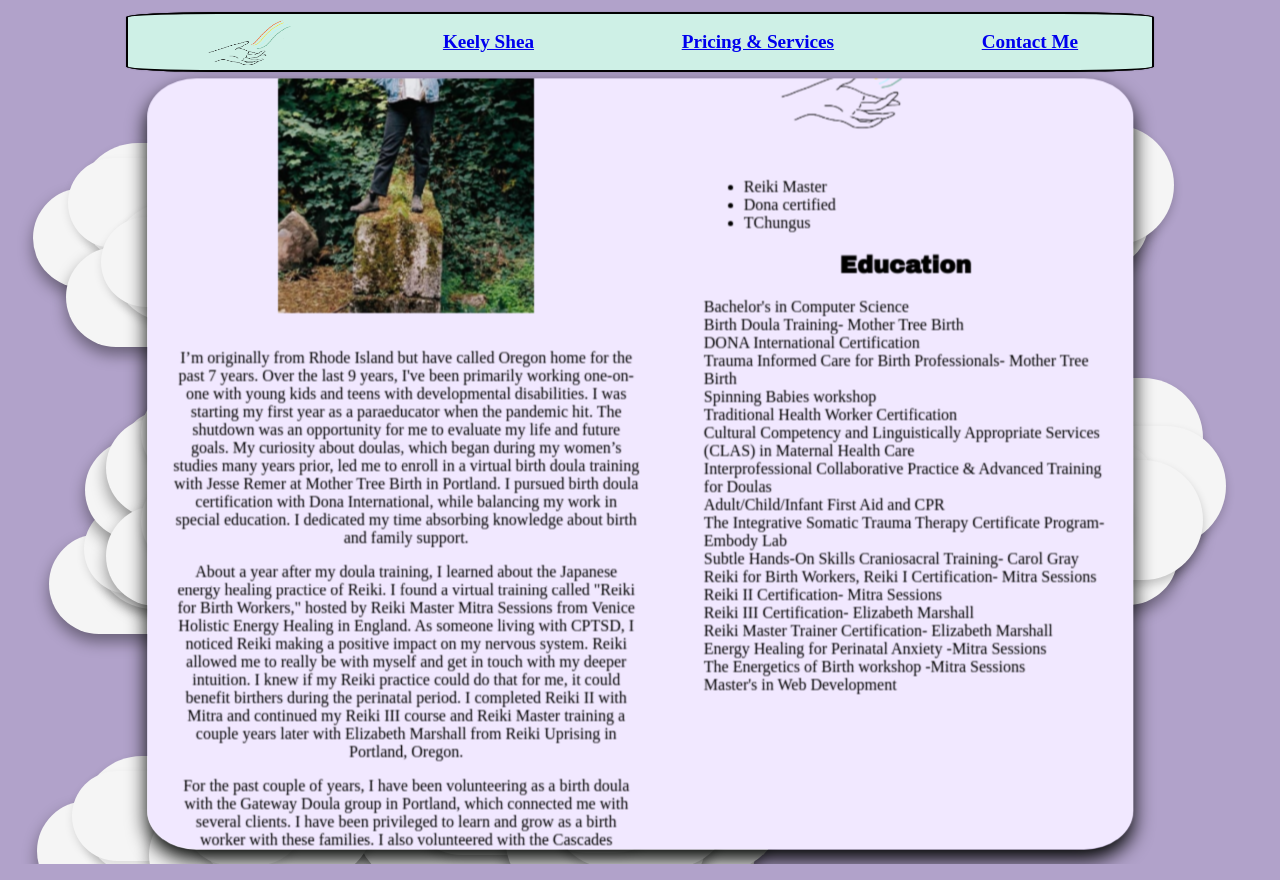
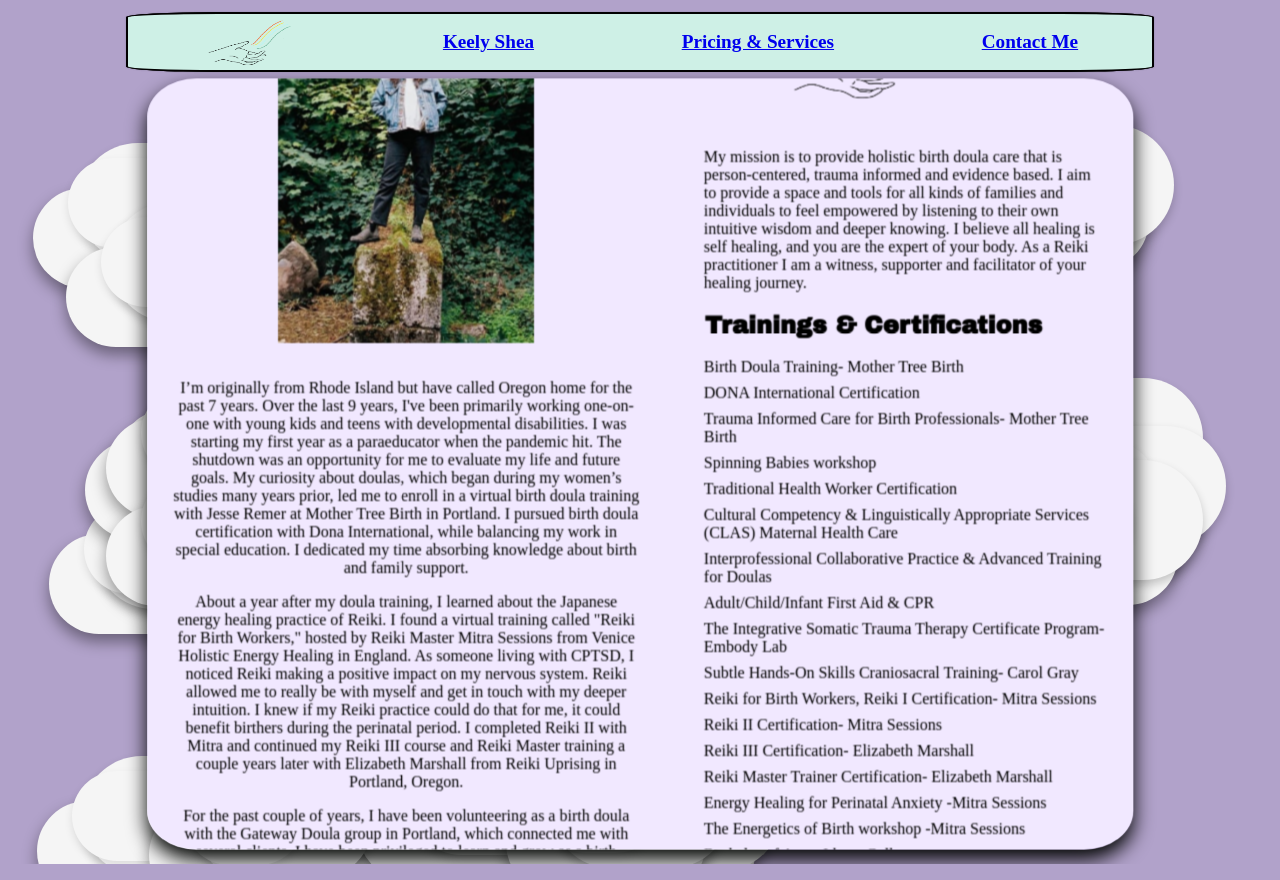
Before and after one commit to Zacharyjsultan/KSS-50, a React (Create React App) app: page / in a window 1280 px wide. Built offline with nearby package versions, Linux system fonts and the light colour scheme; a web font is replaced by a local one.

Commit message:
surgery time

```diff
--- a/src/Components/About.css
+++ b/src/Components/About.css
@@ -177,3 +177,9 @@
   align-items: center;
   justify-content: center;
 }
+
+.training-list li {
+  list-style: none;
+  padding: 0;
+  margin-bottom: 1vh;
+}
--- a/src/Components/About.jsx
+++ b/src/Components/About.jsx
@@ -14,6 +14,7 @@ export default function About() {
             <h1 className="about-title">About Me</h1>
             <div className="about-content">
               <div className="about-left">
+                <h3 className="about-name">Keely Shea</h3>
                 <img
                   className="about-image"
                   src={process.env.PUBLIC_URL + "/2keely2.jpeg"}
@@ -80,20 +81,23 @@ export default function About() {
               </div>
 
               <div className="about-right">
+                <h2 className="education-title">My Mission</h2>
+                <img className="logo-2" src="/keelylogo.png" alt="Keely Logo" />
+                <div className="education-section">
+                  <div>
+                    My mission is to provide holistic birth doula care that is
+                    person-centered, trauma informed and evidence based. I aim
+                    to provide a space and tools for all kinds of families and
+                    individuals to feel empowered by listening to their own
+                    intuitive wisdom and deeper knowing. I believe all healing
+                    is self healing, and you are the expert of your body. As a
+                    Reiki practitioner I am a witness, supporter and facilitator
+                    of your healing journey.
+                  </div>
+                </div>
                 <h2 className="trainings-title">Trainings & Certifications</h2>
-                <img className="logo-2" src="/keelylogo.png" alt="Keely Logo" />
                 <div className="trainings-section">
-                  <ul className="training-list">
-                    <li className="training-item">Reiki Master</li>
-                    <li className="training-item">Dona certified</li>
-                    <li className="training-item">TChungus</li>
-                    {/* Add more training items as needed */}
-                  </ul>
-                </div>
-                <div className="education-section">
-                  <h2 className="education-title">Education</h2>
-                  <ul className="education-list">
-                    <li>Bachelor's in Computer Science</li>
+                  <dl className="training-list">
                     <li>Birth Doula Training- Mother Tree Birth</li>
                     <li>DONA International Certification</li>
                     <li>
@@ -103,14 +107,14 @@ export default function About() {
                     <li>Spinning Babies workshop</li>
                     <li>Traditional Health Worker Certification</li>
                     <li>
-                      Cultural Competency and Linguistically Appropriate
-                      Services (CLAS) in Maternal Health Care
+                      Cultural Competency & Linguistically Appropriate Services
+                      (CLAS) Maternal Health Care
                     </li>
                     <li>
                       Interprofessional Collaborative Practice & Advanced
                       Training for Doulas
                     </li>
-                    <li>Adult/Child/Infant First Aid and CPR</li>
+                    <li>Adult/Child/Infant First Aid & CPR</li>
                     <li>
                       The Integrative Somatic Trauma Therapy Certificate
                       Program- Embody Lab
@@ -131,9 +135,8 @@ export default function About() {
                       Energy Healing for Perinatal Anxiety -Mitra Sessions
                     </li>
                     <li>The Energetics of Birth workshop -Mitra Sessions</li>
-                    <li>Master's in Web Development</li>
-                    {/* Add more education items as needed */}
-                  </ul>
+                    <li>Bachelor of Arts - Ithaca College </li>
+                  </dl>
                 </div>
               </div>
             </div>
--- a/src/Components/components/DoulaPackageCard.jsx
+++ b/src/Components/components/DoulaPackageCard.jsx
@@ -5,13 +5,13 @@ const DoulaPackageCard = () => {
   const doulaPackage = {
     name: "Standard Doula Package",
     description:
-      "A birth doula is a trained birth professional that provides continuous emotional, physical and informational support during the perinatal period. As your doula I work for you and your partner, supporting whatever you decide for your birth experience.",
+      "A birth doula is a trained birth professional that provides continuous emotional, physical and informational support during the perinatal period. As your doula I work for you and your partner, supporting whatever you decide for your birth experience. Complentary consultation to see if we are a good fit. ",
     prices: [
       {
         title: "Standard Doula Package",
         price: "$1500.00/month",
         description:
-          "Comprehensive doula support with Feature 1, Feature 2, and Feature 3.",
+          "Can be paid in full or in two installments. First half due at hire and second half due at 36 weeks.Includes: 3 prenatal visits, continuous support during labor and birth & 2 postpartum follow ups ",
         features: ["Feature 1", "Feature 2", "Feature 3"],
       },
       {
```
